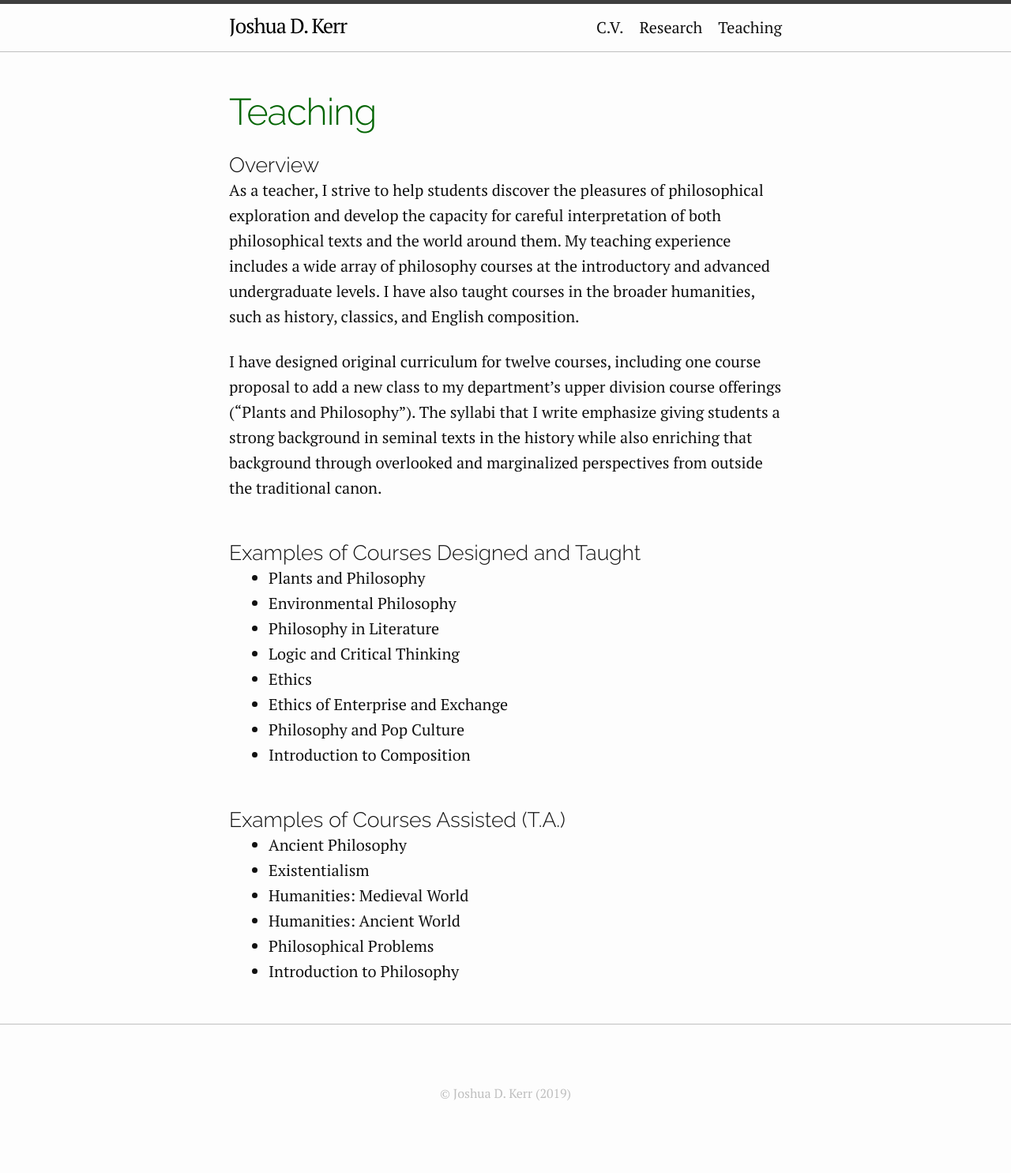
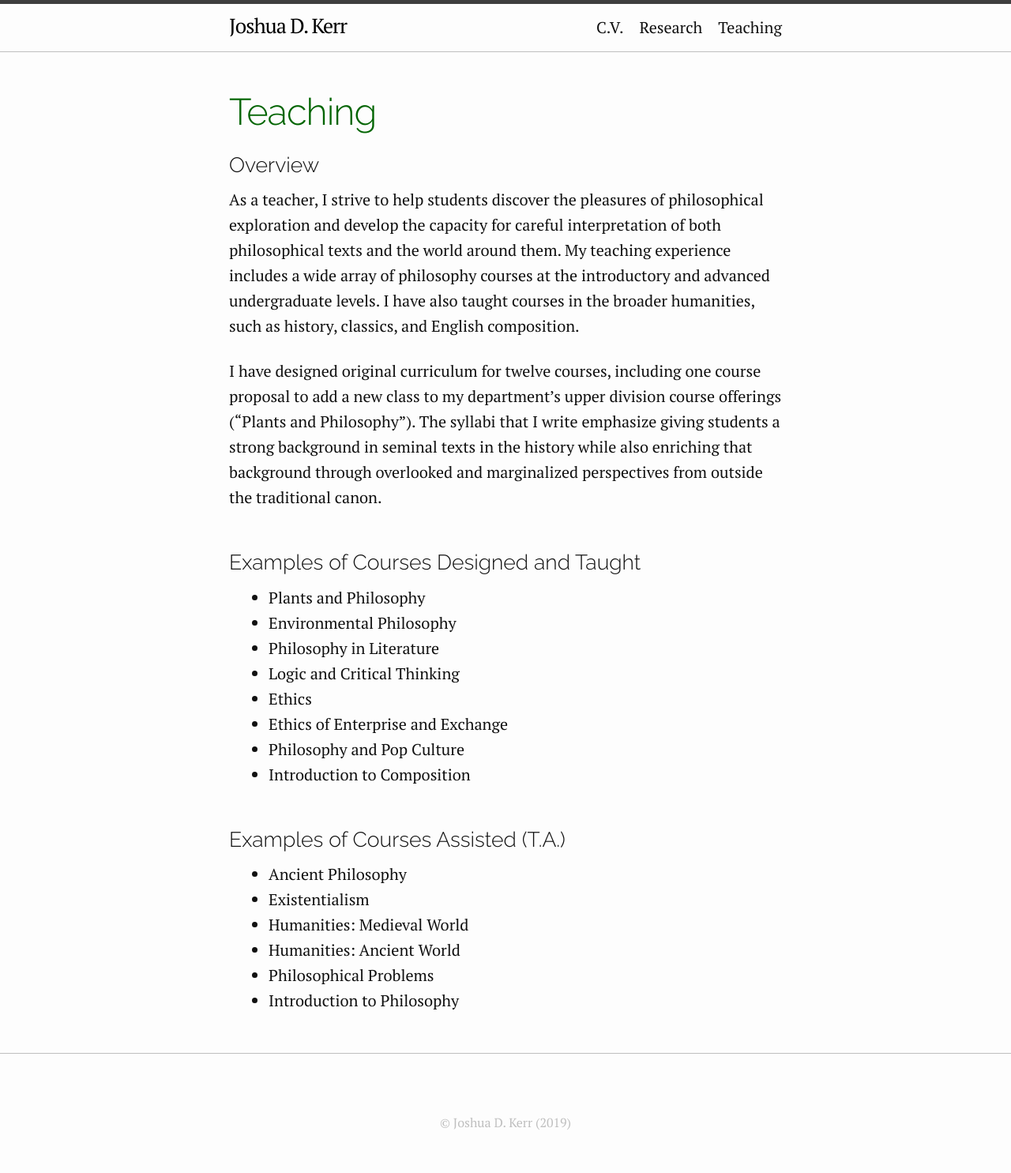
Before and after one commit to joshuakerr/joshuakerr.github.io.old, a Jekyll site: the page built from pages/teaching.md, in a window 1280 px wide. Shown: the whole page at 79% size. Built offline with Jekyll 4.4.1, drawn with Linux system fonts in a browser that asks for light colours; before the commit the page ends 1447 px from its top, so only the background shows below that.

Commit message:
vertical spacing

```diff
--- a/_sass/academic/_base.scss
+++ b/_sass/academic/_base.scss
@@ -49,9 +49,9 @@ h1, h2, h3, h4, h5, h6,
   margin-top: $spacing-unit;
 }
 
-h1,
+h1, h2, h3,
 %vertical-rhythm {
-  margin-bottom: $spacing-unit / 7;
+  margin-bottom: $spacing-unit / 4;
 }
 
 h4, h5, h6,
```
